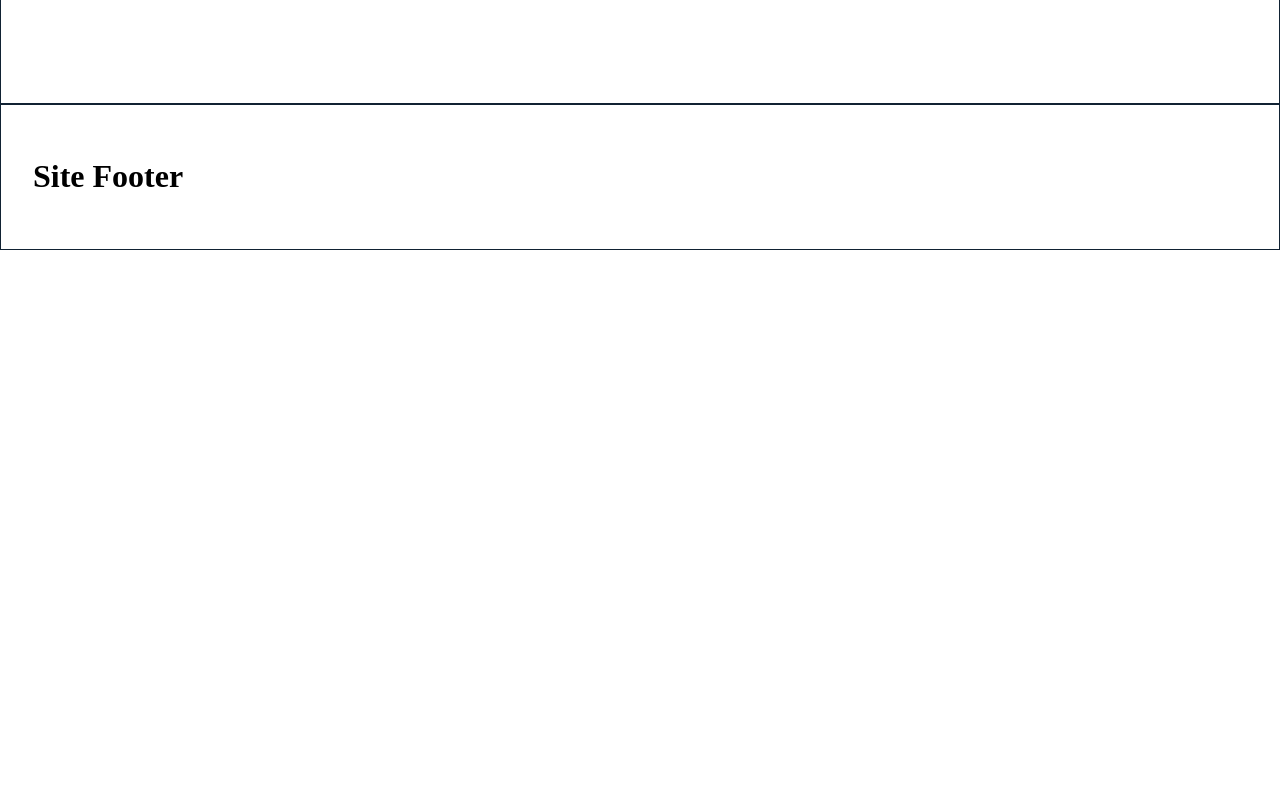
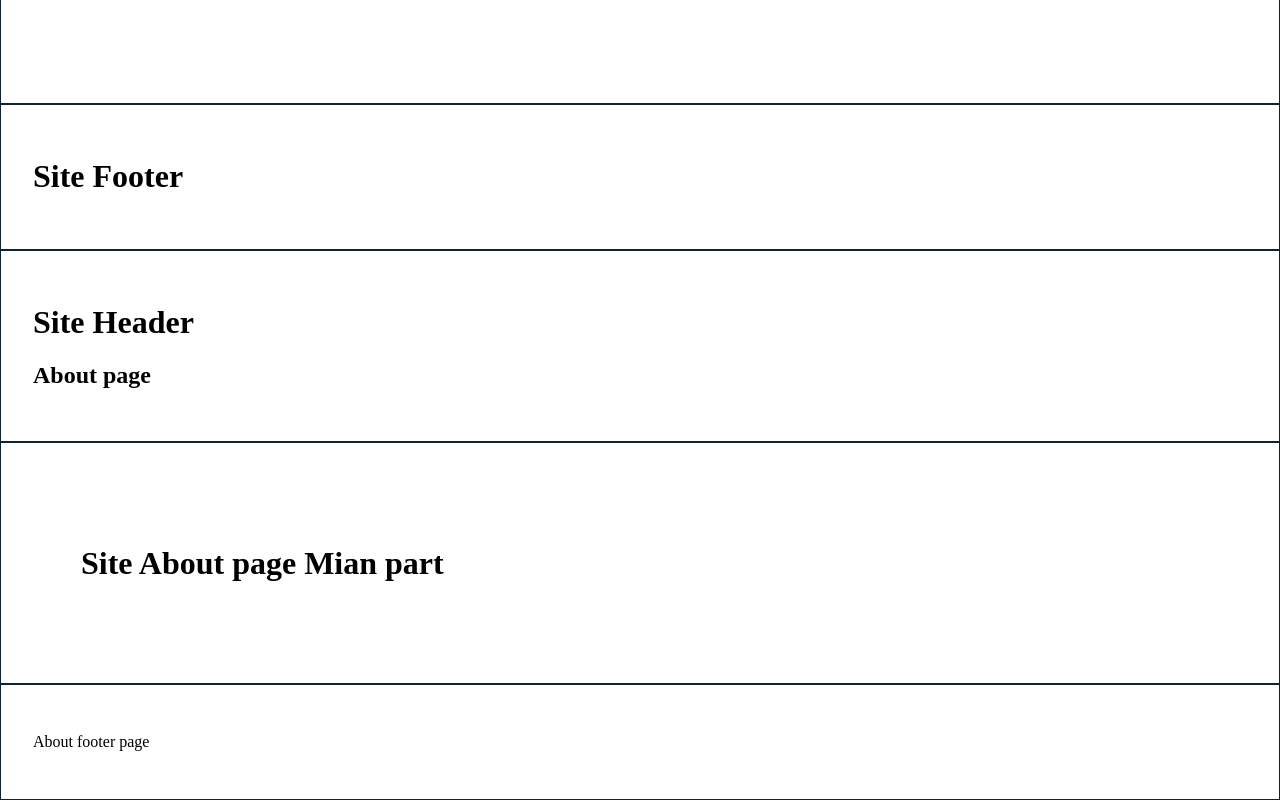
Before and after one commit to Muhammadboburshoh/react-portfolio, a React (Create React App) app: page / in a window 1280 px wide. Shown: the part 331-1131 px from the top of the page. Before the commit the page ends 800 px from the top, so only its background shows below. Built offline with nearby package versions, Linux system fonts and the light colour scheme.

Commit message:
Add about page

```diff
--- a/src/App.jsx
+++ b/src/App.jsx
@@ -1,9 +1,11 @@
 import HomePage from "./Pages/Home/Home"
+import AboutPage from "./Pages/About/About"
 
 function App() {
   return (
     <>
       <HomePage />
+      <AboutPage />
     </>
   )
 }
--- /dev/null
+++ b/src/Pages/About/About.jsx
@@ -0,0 +1,16 @@
+import Header from "./Header/Header"
+import Main from "./Main/Main"
+import Footer from "./Footer/Footer"
+
+function About () {
+
+  return (
+    <>
+      <Header />
+      <Main />
+      <Footer />
+    </>
+  )
+}
+
+export default About
--- /dev/null
+++ b/src/Pages/About/Footer/Footer.css
@@ -0,0 +1,4 @@
+.home-footer {
+  border: 1px solid #123;
+  padding: 2rem;
+}
--- /dev/null
+++ b/src/Pages/About/Footer/Footer.jsx
@@ -0,0 +1,12 @@
+import "./Footer.css"
+
+function Footer () {
+
+  return (
+    <footer className="home-footer">
+      <p>About footer page</p>
+    </footer>
+  )
+}
+
+export default Footer
--- /dev/null
+++ b/src/Pages/About/Header/Header.css
@@ -0,0 +1,9 @@
+body {
+  margin: 0;
+  padding: 0;
+}
+
+.home-header {
+  border: 1px solid #123;
+  padding: 2rem;
+}
--- /dev/null
+++ b/src/Pages/About/Header/Header.jsx
@@ -0,0 +1,13 @@
+import "./Header.css"
+
+function Header () {
+
+  return (
+    <header className="home-header">
+      <h1>Site Header</h1>
+      <h2>About page</h2>
+    </header>
+  )
+}
+
+export default Header
--- /dev/null
+++ b/src/Pages/About/Main/Main.css
@@ -0,0 +1,4 @@
+.home-main {
+  border: 1px solid #123;
+  padding: 5rem;
+}
--- /dev/null
+++ b/src/Pages/About/Main/Main.jsx
@@ -0,0 +1,12 @@
+import "./Main.css"
+
+function Main () {
+
+  return (
+    <main className="home-main">
+      <h1>Site About page Mian part</h1>
+    </main>
+  )
+}
+
+export default Main
```
